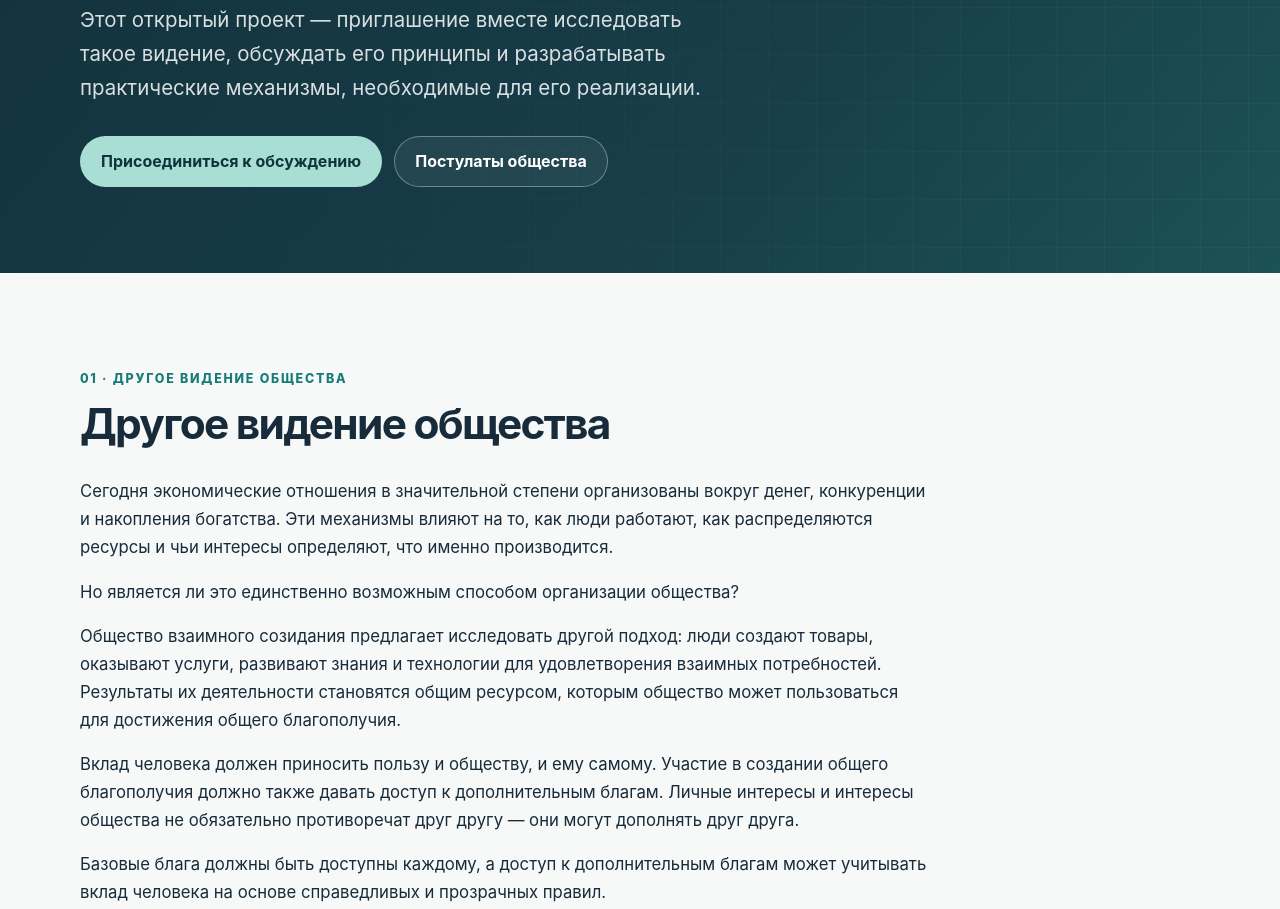
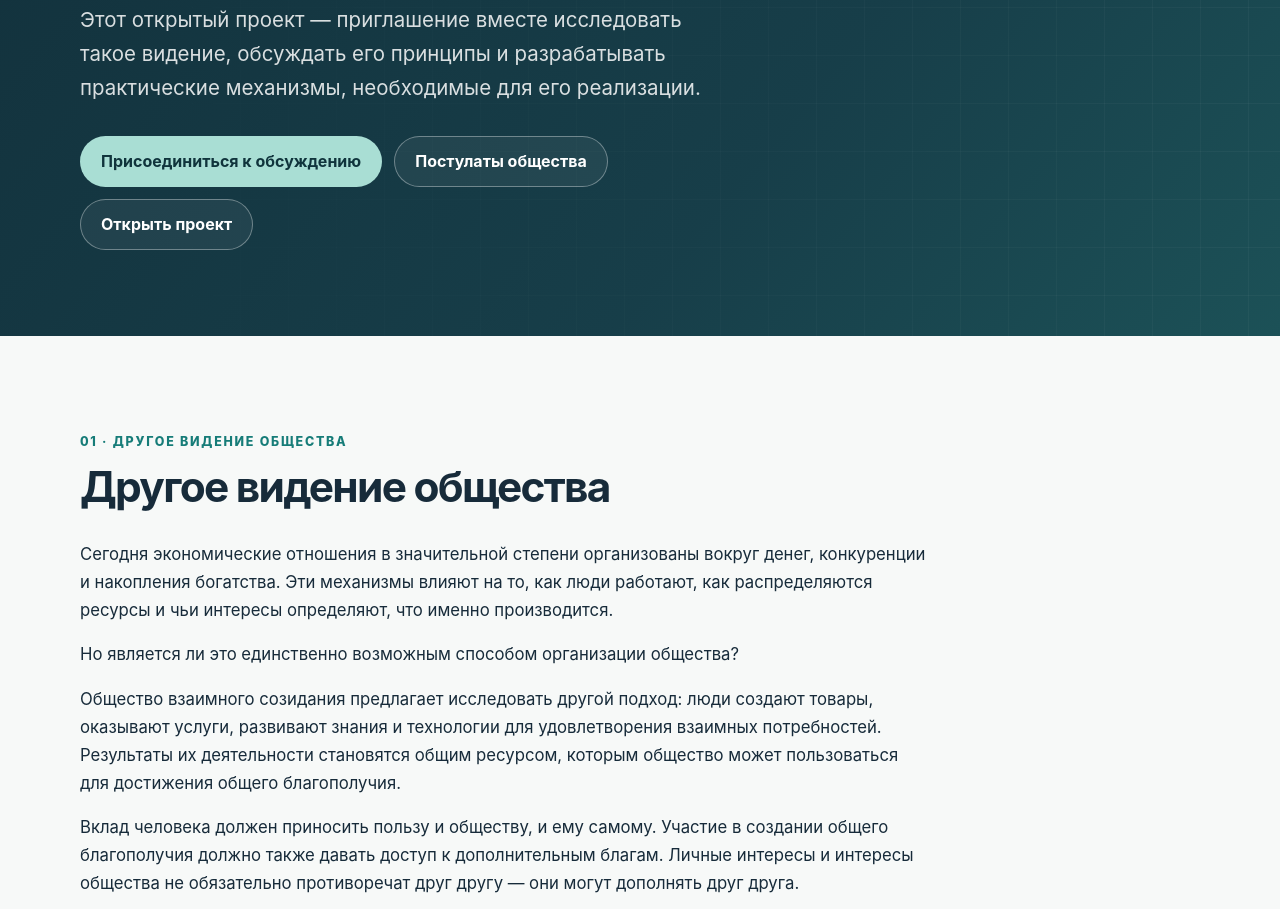
Before and after one commit to artyom-goldaev/Society-of-Mutual-Creation, a plain HTML site: page docs/ru/index.html in a window 1280 px wide. Shown: the part 905-1814 px from the top of the page. Drawn offline with Linux system fonts and the light colour scheme.

Commit message:
Add project board links to Russian website

```diff
--- a/docs/ru/index.html
+++ b/docs/ru/index.html
@@ -26,7 +26,7 @@
 <p>Общество, в котором личная инициатива и общее благополучие дополняют друг друга, ресурсы используются рационально, а человек является участником созидания лучшего будущего, а не средством получения прибыли.</p></div>
         <p class="hero-question">Как может быть организовано такое общество на практике?</p>
         <p class="lead">Этот открытый проект — приглашение вместе исследовать такое видение, обсуждать его принципы и разрабатывать практические механизмы, необходимые для его реализации.</p>
-        <div class="actions"><a class="button primary" href="https://github.com/artyom-goldaev/Society-of-Mutual-Creation/discussions">Присоединиться к обсуждению</a><a class="button secondary" href="../ru/Постулаты_редакция_1.0.pdf">Постулаты общества</a></div>
+        <div class="actions"><a class="button primary" href="https://github.com/artyom-goldaev/Society-of-Mutual-Creation/discussions">Присоединиться к обсуждению</a><a class="button secondary" href="../ru/Постулаты_редакция_1.0.pdf">Постулаты общества</a><a class="button secondary" href="https://github.com/users/artyom-goldaev/projects/2">Открыть проект</a></div>
       </div>
       <img class="hero-art" src="../assets/network.svg" alt=""/>
     </div>
@@ -100,6 +100,7 @@
       <div class="actions">
         <a class="button primary" href="https://github.com/artyom-goldaev/Society-of-Mutual-Creation/discussions">Присоединиться к обсуждению</a>
         <a class="button secondary" href="../ru/Постулаты_редакция_1.0.pdf">Постулаты общества</a>
+        <a class="button secondary" href="https://github.com/users/artyom-goldaev/projects/2">Открыть проект</a>
       </div>
     </section>
   </main>
```
